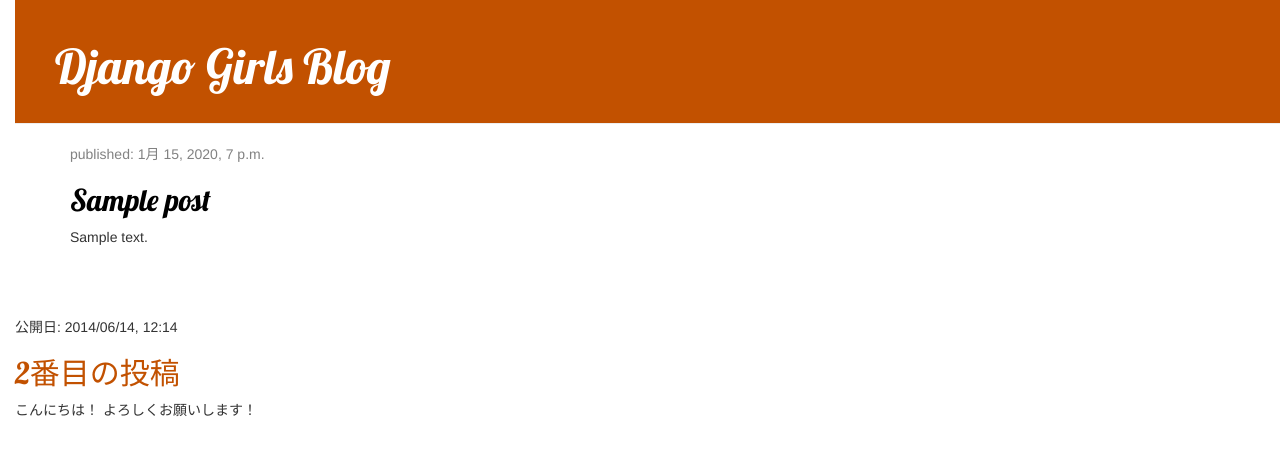
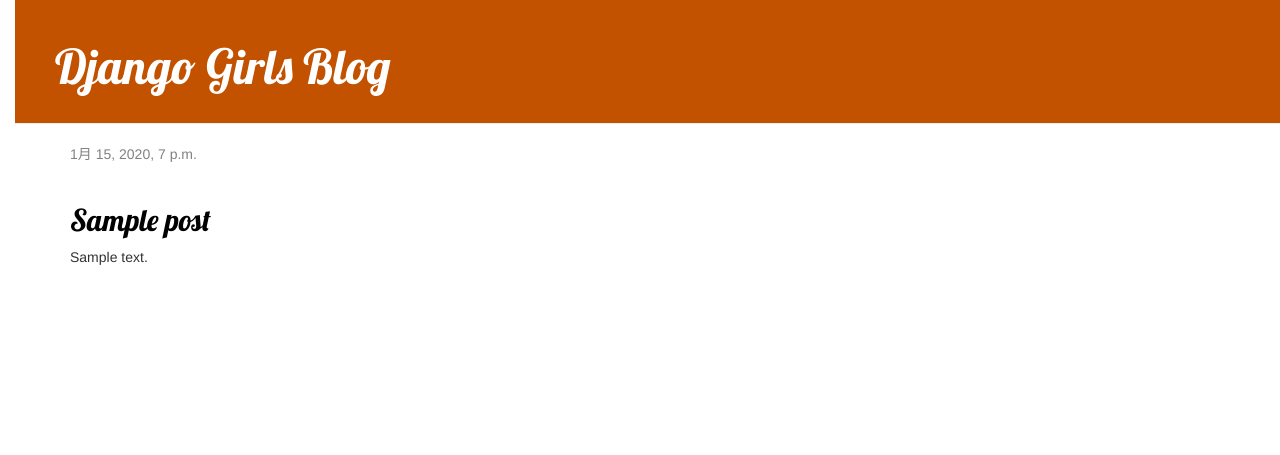
Before and after one commit to nozomimune/my-first-blog, a Django app: page / in a window 1280 px wide. Shown: the top 455 px of the page. Run offline with Django 3.2, Linux system fonts and the light colour scheme; tables that the repository leaves empty hold one stand-in row (values such as "Sample post"); some libraries are stand-ins or nearby versions.

Commit message:
Added view and template for detailed blog post as well as CSS for the site.

```diff
--- a/blog/templates/blog/post_list.html
+++ b/blog/templates/blog/post_list.html
@@ -1,37 +1,13 @@
-{% load static %}
-<html>
-    <head>
-        <title>Django Girls blog</title>
-        <link rel="stylesheet" href="//maxcdn.bootstrapcdn.com/bootstrap/3.2.0/css/bootstrap.min.css">
-<link rel="stylesheet" href="//maxcdn.bootstrapcdn.com/bootstrap/3.2.0/css/bootstrap-theme.min.css">
-  <link rel="stylesheet" href="{% static 'css/blog.css' %}">
-<link href="//fonts.googleapis.com/css?family=Lobster&subset=latin,latin-ext" rel="stylesheet" type="text/css">
-</head>
-    <body>
-      <div class="page-header">
-          <h1><a href="/">Django Girls Blog</a></h1>
-      </div>
+{% extends 'blog/base.html' %}
 
-      <div class="content container">
-          <div class="row">
-              <div class="col-md-8">
+{% block content %}
     {% for post in posts %}
         <div class="post">
             <div class="date">
-                              <p>published: {{ post.published_date }}</p>
+                {{ post.published_date }}
             </div>
 　　　　　　　　<h2><a href="{% url 'post_detail' pk=post.pk %}">{{ post.title }}</a></h2>
             <p>{{ post.text|linebreaksbr }}</p>
         </div>
     {% endfor %}
-              </div>
-          </div>
-      </div>
-
-        <div>
-            <p>公開日: 2014/06/14, 12:14</p>
-            <h2><a href="">2番目の投稿</a></h2>
-            <p> こんにちは！ よろしくお願いします！ </p>
-        </div>
-    </body>
-</html>
+{% endblock %}
```
Lines whose indentation alone changed are shown as unchanged.
